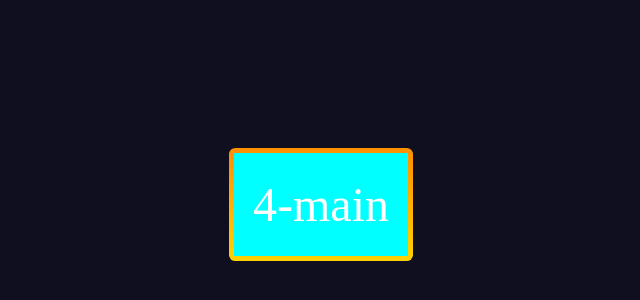
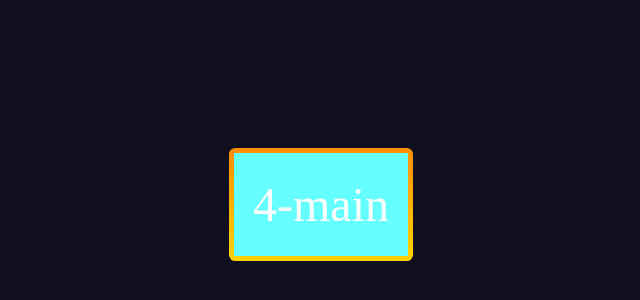
Before and after one commit to ahmed-namees/exp-repo, a plain HTML site: page index.html in a window 1280 px wide. Shown: the part 196-496 px from the top of the page, without its empty margins (319-959 px from the left). Drawn offline with Linux system fonts and the light colour scheme.

Commit message:
change color brightness to 70%

```diff
--- a/style.css
+++ b/style.css
@@ -24,7 +24,7 @@ body {
 .color {
     color: white;
     display: flex;
-    background-color: hsl(180, 100%, 50%);
+    background-color: hsl(180, 100%, 70%);
     /* width: fit-content; */
     padding: 1.5rem;
     /* height:5rem; */
```
